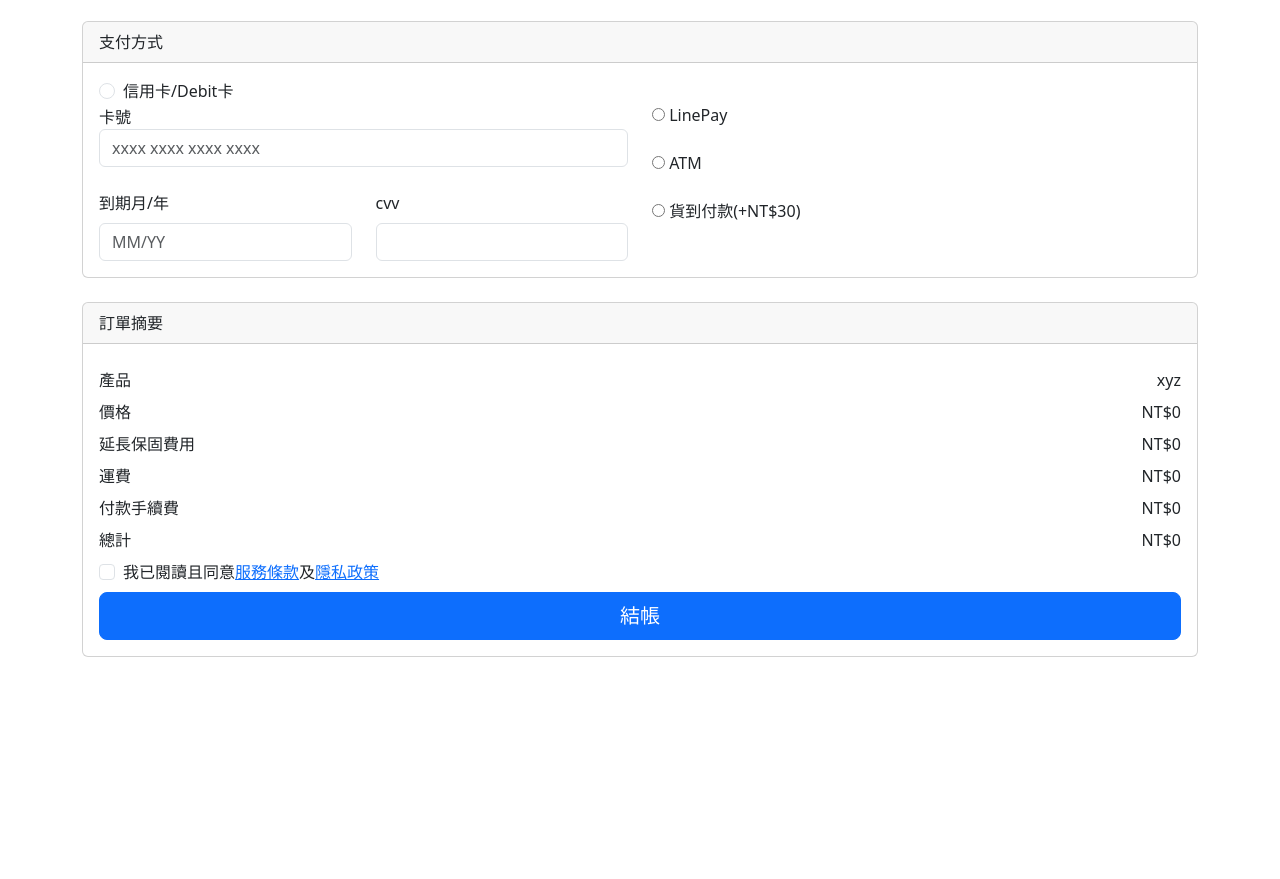
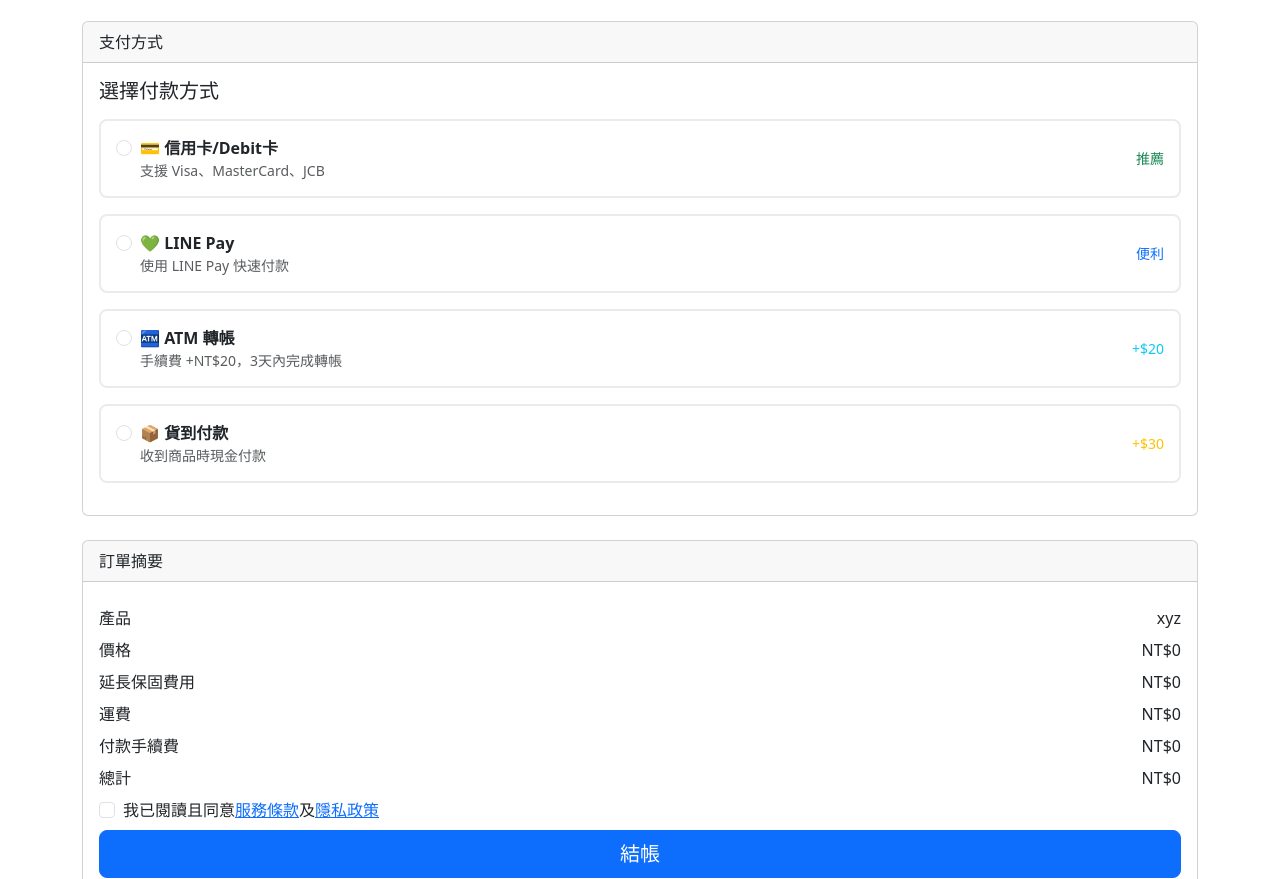
Before and after one commit to HungWenLiu/nba_ordering, a website: page public/nba.html in a window 1280 px wide. Shown: the part 1002-1881 px from the top of the page. Before the commit the page ends 1659 px from the top, so only its background shows below. Drawn offline with nearby package versions, Linux system fonts and the light colour scheme.

Commit message:
fix: 增加付款方式的額外參數處理，改善訂單建立和付款結果的日誌輸出

```diff
--- a/public/nba.html
+++ b/public/nba.html
@@ -29,6 +29,40 @@
         .prod-card .card-img-top {
             height: 250px;
             object-fit: cover;
+        }
+
+        /* 付款方式樣式 */
+        .payment-option {
+            border: 2px solid #e9ecef;
+            border-radius: 8px;
+            padding: 15px;
+            transition: all 0.3s ease;
+            cursor: pointer;
+        }
+
+        .payment-option:hover {
+            border-color: #007bff;
+            background-color: #f8f9fa;
+        }
+
+        .payment-option.selected {
+            border-color: #28a745;
+            background-color: #d4edda;
+        }
+
+        .payment-check {
+            margin: 0;
+        }
+
+        .payment-label {
+            width: 100%;
+            margin: 0;
+            cursor: pointer;
+            font-weight: normal;
+        }
+
+        .form-check-input:checked ~ .payment-label {
+            color: #28a745;
         }
     </style>
 </head>
@@ -198,56 +232,72 @@
                 <div class="card-header">支付方式</div>
                 <div class="card-body">
                     <div class="row">
-                        <div class="col-12 col-md-6">
-                            <!--信用卡支付工具-->
-                            <div class="form-check">
+                        <div class="col-12">
+                            <h5 class="mb-3">選擇付款方式</h5>
+
+                            <!-- 信用卡 -->
+                            <div class="payment-option mb-3">
+                                <div class="form-check payment-check">
                                     <input class="form-check-input" type="radio" name="paymentMethod" id="creditcard"
                                         value="creditcard" required>
-                                <label class="form-check-label" for="creditcard">信用卡/Debit卡</label>
+                                    <label class="form-check-label payment-label" for="creditcard">
+                                        <div class="d-flex justify-content-between align-items-center">
+                                            <div>
+                                                <strong>💳 信用卡/Debit卡</strong>
+                                                <div class="text-muted small">支援 Visa、MasterCard、JCB</div>
                                             </div>
-                            <!-- 卡號 -->
-                            <div class="cardnumber-info">
-                                <label>卡號</label>
-                                <input type="text" class="form-control" id="cardNumber" name="cardNumber"
-                                    placeholder="xxxx xxxx xxxx xxxx" required>
-                                <div class="invalid-feedback">
-                                    請輸入您的卡號
+                                            <span class="text-success small">推薦</span>
+                                        </div>
+                                    </label>
                                 </div>
                             </div>
-                            <!-- 到期月/年 -->
-                            <div class="card-info mt-4">
-                                <div class="row">
-                                    <div class="col-12 col-md-6">
-                                        <label for="exDate" class="form-label">到期月/年</label>
-                                        <input type="text" class="form-control" id="exDate" name="exDate"
-                                            placeholder="MM/YY" required>
-                                        <div class="invalid-feedback">
-                                            請輸入您的到期月/年
+
+                            <!-- LINE Pay -->
+                            <div class="payment-option mb-3">
+                                <div class="form-check payment-check">
+                                    <input class="form-check-input" type="radio" name="paymentMethod" id="linepay" value="linepay">
+                                    <label class="form-check-label payment-label" for="linepay">
+                                        <div class="d-flex justify-content-between align-items-center">
+                                            <div>
+                                                <strong>💚 LINE Pay</strong>
+                                                <div class="text-muted small">使用 LINE Pay 快速付款</div>
+                                            </div>
+                                            <span class="text-primary small">便利</span>
+                                        </div>
+                                    </label>
                                 </div>
                             </div>
-                                    <div class="col-12 col-md-6">
-                                        <label for="cvv" class="form-label">cvv</label>
-                                        <input class="form-control" type="text" id="cvv" name="cvv" required>
-                                        <div class="invalid-feedback">
-                                            請輸入您的cvv
+
+                            <!-- ATM 轉帳 -->
+                            <div class="payment-option mb-3">
+                                <div class="form-check payment-check">
+                                    <input class="form-check-input" type="radio" name="paymentMethod" id="atm" value="atm">
+                                    <label class="form-check-label payment-label" for="atm">
+                                        <div class="d-flex justify-content-between align-items-center">
+                                            <div>
+                                                <strong>🏧 ATM 轉帳</strong>
+                                                <div class="text-muted small">手續費 +NT$20，3天內完成轉帳</div>
+                                            </div>
+                                            <span class="text-info small">+$20</span>
+                                        </div>
+                                    </label>
                                 </div>
                             </div>
+
+                            <!-- 貨到付款 -->
+                            <div class="payment-option mb-3">
+                                <div class="form-check payment-check">
+                                    <input class="form-check-input" type="radio" name="paymentMethod" id="cod" value="cod">
+                                    <label class="form-check-label payment-label" for="cod">
+                                        <div class="d-flex justify-content-between align-items-center">
+                                            <div>
+                                                <strong>📦 貨到付款</strong>
+                                                <div class="text-muted small">收到商品時現金付款</div>
                                             </div>
+                                            <span class="text-warning small">+$30</span>
                                         </div>
+                                    </label>
                                 </div>
-                        <div class="col-12 col-md-6">
-                            <!--其他支付工具-->
-                            <div class="mt-4">
-                                <input type="radio" id="linepay" name="paymentMethod" value="linepay">
-                                <label for="linepay" class="form-check-label">LinePay</label>
-                            </div>
-                            <div class="mt-4">
-                                <input type="radio" id="atm" name="paymentMethod" value="atm">
-                                <label for="atm" class="form-check-label">ATM</label>
-                            </div>
-                            <div class="mt-4">
-                                <input type="radio" id="cod" name="paymentMethod" value="cod">
-                                <label for="cod" class="form-check-label">貨到付款(+NT$30)</label>
                             </div>
                         </div>
                     </div>
@@ -348,8 +398,32 @@
         }
 
         document.querySelectorAll("input[name=paymentMethod]").forEach(obj => {
-            obj.addEventListener("change", updateTotal);
-        })
+            obj.addEventListener("change", function() {
+                // 更新總金額
+                updateTotal();
+
+                // 更新視覺效果
+                document.querySelectorAll('.payment-option').forEach(option => {
+                    option.classList.remove('selected');
+                });
+
+                if (this.checked) {
+                    this.closest('.payment-option').classList.add('selected');
+                }
+            });
+        });
+
+        // 為付款選項添加點擊事件
+        document.querySelectorAll('.payment-option').forEach(option => {
+            option.addEventListener('click', function() {
+                const radio = this.querySelector('input[type="radio"]');
+                if (radio) {
+                    radio.checked = true;
+                    radio.dispatchEvent(new Event('change'));
+                }
+            });
+        });
+
         document.getElementById("warranty").addEventListener("change", updateTotal);
 
         // 綠界金流提交處理
@@ -383,6 +457,15 @@
                 address: document.getElementById("caddr").value,
                 paymentMethod: paymentMethod.value
             };
+
+            // 除錯用：顯示即將發送的資料
+            console.log('準備發送的訂單資料:', orderData);
+
+            // 驗證必要欄位
+            if (!orderData.productName || !orderData.productPrice || !orderData.customerName || !orderData.customerEmail) {
+                alert('請填寫所有必要欄位');
+                return false;
+            }
 
             // 送到後端建立綠界訂單
             fetch('/api/create-order', {
@@ -450,11 +533,6 @@
                 })
         })()
     </script>
-    <!-- 引入 Swiper JS，用於滑動效果 -->
-    <script src="../../packages/js/swiper-bundle.min.js"></script>
-
-    <!-- 引入主程式 JS -->
-    <script src="../../packages/js/main.js"></script>
 </body>
 
 </html>
```
Also changed, not shown: api/create-order.js (+44 -10 lines), api/ecpay-return.js (+11 -0 lines). Lines whose indentation alone changed are shown as unchanged.
